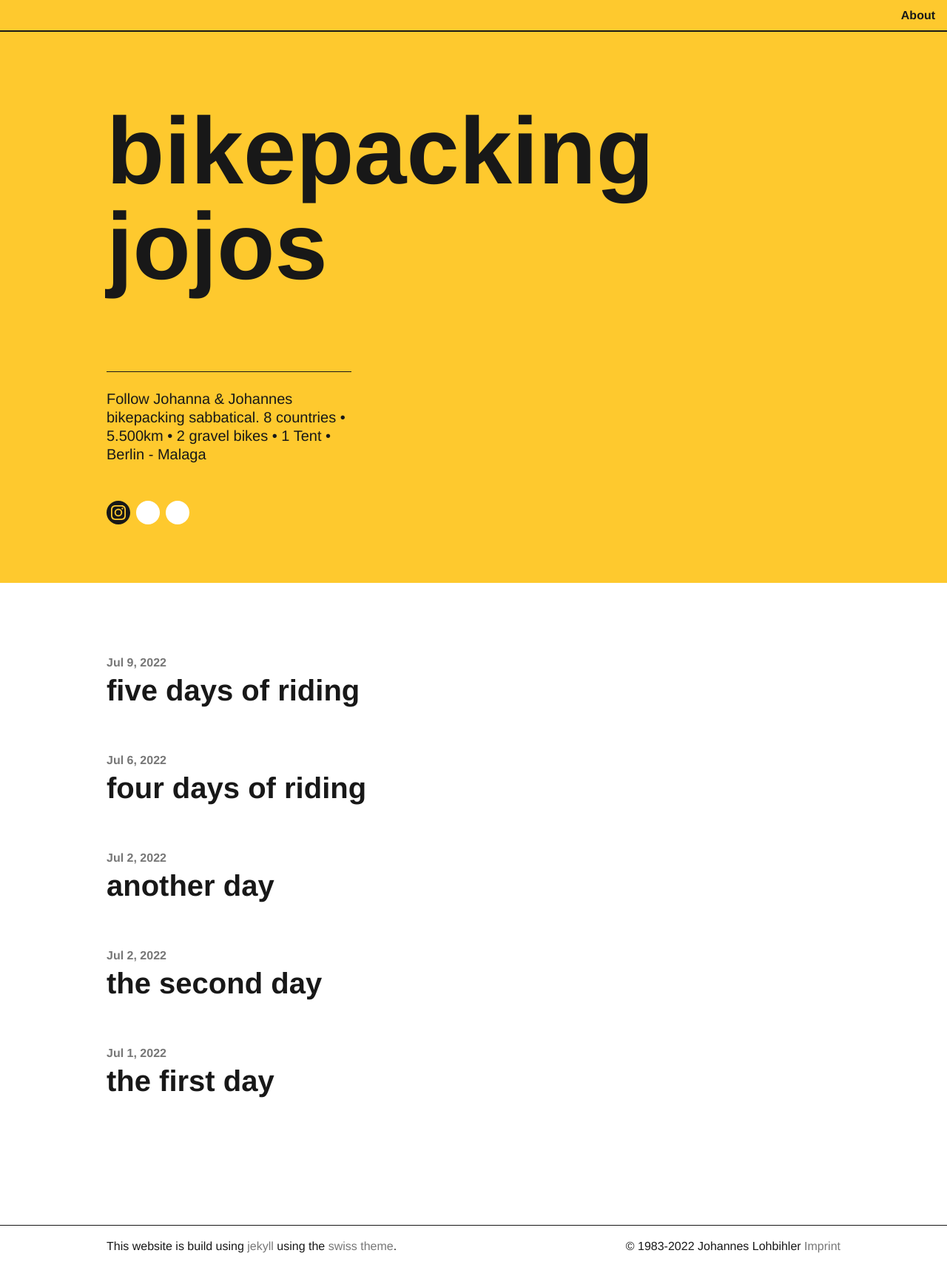
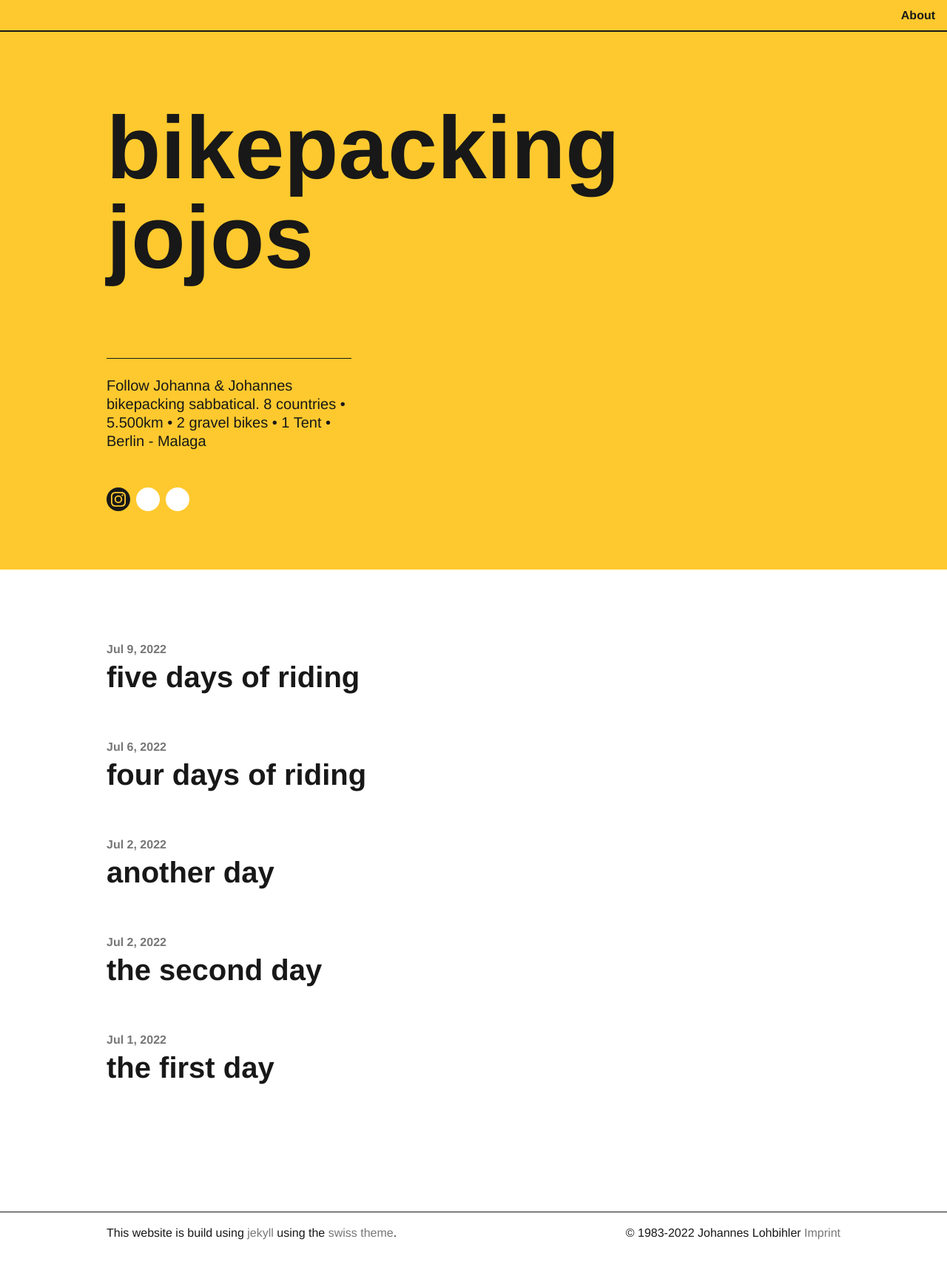
Before and after one commit to nevvkid/bikepacking-jojos.de, a Jekyll site: the page built from index.md, in a window 1280 px wide. Shown: the whole page at 74% size. Built offline with Jekyll 4.4.1, drawn with Linux system fonts in a browser that asks for light colours.

Commit message:
font size h0

```diff
--- a/_sass/_variables.scss
+++ b/_sass/_variables.scss
@@ -6,8 +6,8 @@ $prose-font-size: 20px;
 
 
 // Type scale
-$h0-mobile: 64px;
-$h0-desktop: 128px;
+$h0-mobile: 60px;
+$h0-desktop: 120px;
 
 $h1-size: 40px !default;
 $h2-size: 32px !default;
```
